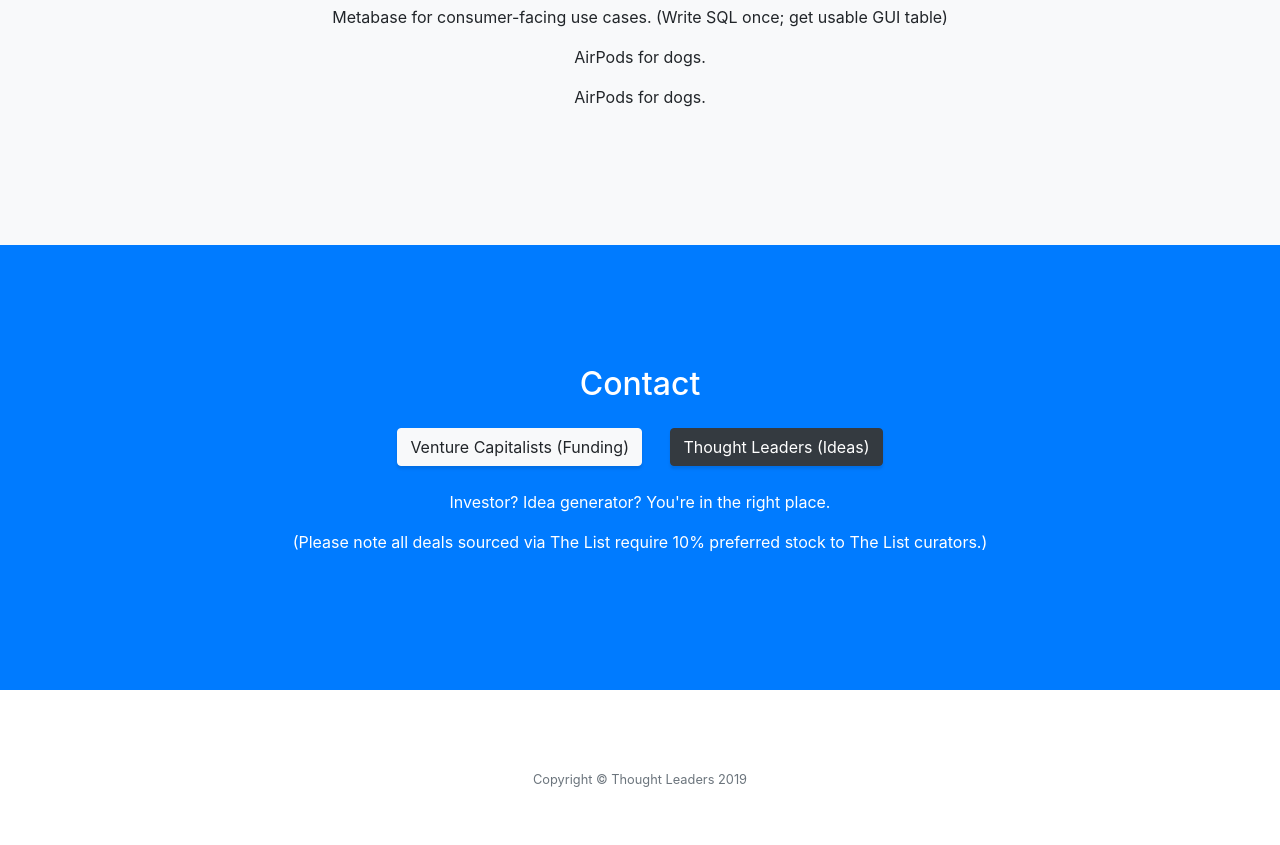
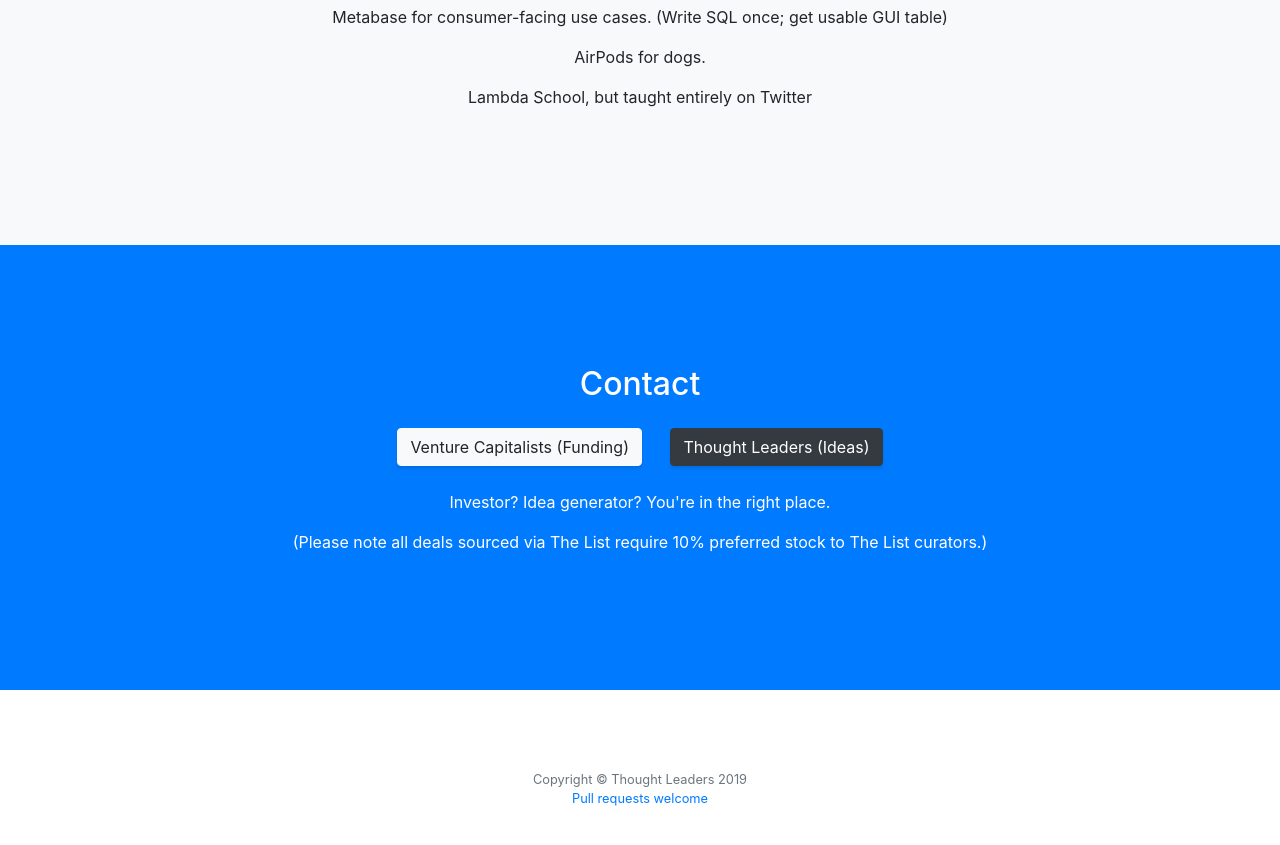
Before and after one commit to josephofiowa/the-list-rfs, a website with bundled scripts: page index.html in a window 1280 px wide. Shown: the part 961-1806 px from the top of the page. Built offline with nearby package versions, Linux system fonts and the light colour scheme.

Commit message:
new idea from jackson

```diff
--- a/index.html
+++ b/index.html
@@ -76,7 +76,7 @@
                   <h2>The List</h2>
                     <p> Metabase for consumer-facing use cases. (Write SQL once; get usable GUI table) </p>
                     <p> AirPods for dogs. </p>
-                    <p> AirPods for dogs. </p>
+                    <p> Lambda School, but taught entirely on Twitter </p>
 
                 </div>
 <!--
@@ -272,6 +272,7 @@
           </li>
         </ul> -->
         <p class="text-muted small mb-0">Copyright &copy; Thought Leaders <script>document.write(new Date().getFullYear())</script></p>
+        <p class="text-muted small mb-0"> <a href="https://github.com/josephofiowa/the-list-rfs">Pull requests welcome</a></p>
       </div>
     </footer>
 
```
